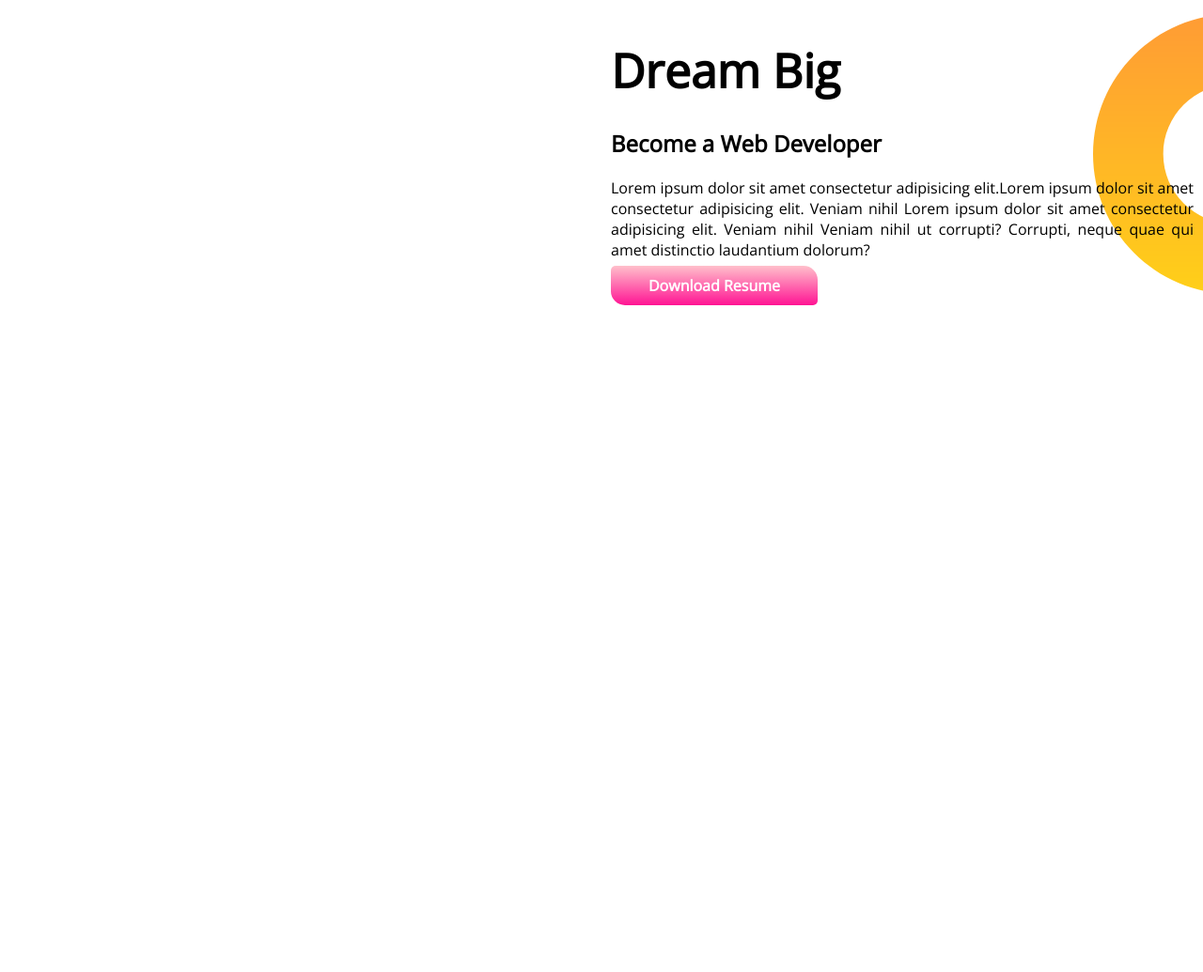
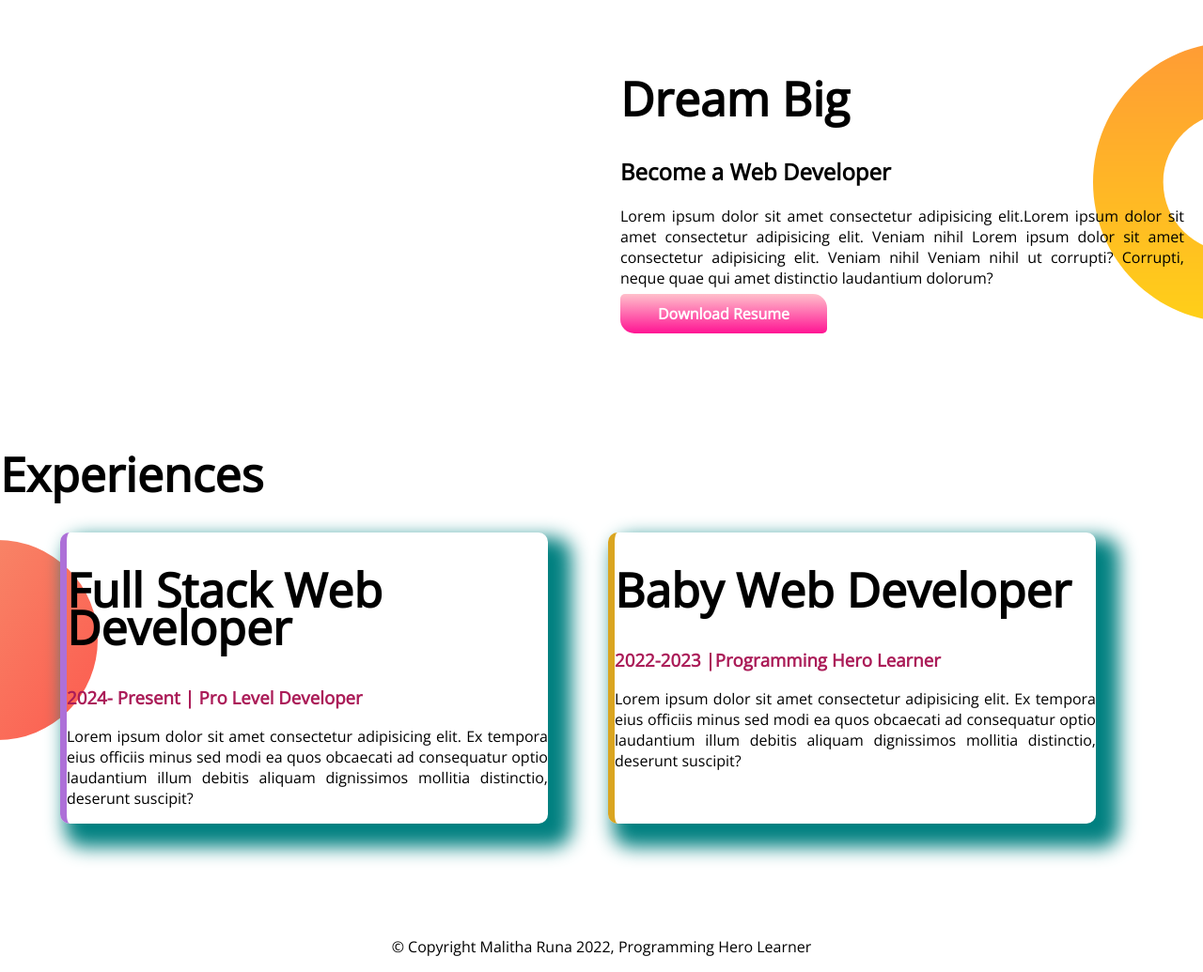
Before and after one commit to malitharuna/developer-portfolio, a plain HTML site: page index.html in a window 1280 px wide. Shown: the part 555-1590 px from the top of the page at 94% size. Before the commit the page ends 1000 px from the top, so only its background shows below. Drawn offline with nearby package versions, Linux system fonts and the light colour scheme.

Commit message:
ready site

```diff
--- a/index.html
+++ b/index.html
@@ -11,10 +11,10 @@
     <link rel="stylesheet" href="style.css">
 </head>
 <body>
-    <section class="top-bg">
+    <section class="top-bg flexible-container">
         <div class="half-width">
             <h1>Welcome to </h1>
-            <h1><span class="name-color">Malitha Runa</span> World</h1>
+            <h1><span class="pink-color">Malitha Runa</span> World</h1>
             <h3>Enthusiastic Web Developer and Dreamer</h3>
             <p>Lorem ipsum dolor sit amet consectetur adipisicing elit. Laborum eaque doloribus dignissimos obcaecati provident, ullam a similique numquam repellendus ipsa in! Veritatis, minus quisquam assumenda corrupti adipisci beatae sunt repellat dolore necessitatibus, odit provident optio voluptas ullam esse, excepturi enim dolores non dicta molestias voluptates iure! Repellendus consectetur optio corrupti iure perspiciatis </p>
 
@@ -28,7 +28,7 @@
 
     </section>
 
-    <section class="dream-big">
+    <section class="dream-big flexible-container">
         <div class="half-width">
             <img src="images/pic3.jpg" alt="">
         </div>
@@ -40,12 +40,26 @@
         </div >
     </section>
 
+    <section class="experience-area">
+        <h1>Experiences</h1>
+        <div class="flexible-container">
+            <div id="full-stack-developer" class="experience-item">
+                <h1>Full Stack Web Developer </h1>
+                <h3 class="pink-color">2024- Present | Pro Level Developer</h3>
+                <p>Lorem ipsum dolor sit amet consectetur adipisicing elit. Ex tempora eius officiis minus sed modi ea quos obcaecati ad consequatur optio laudantium illum debitis aliquam dignissimos mollitia distinctio, deserunt suscipit?</p>
+            </div>
+            <div id="baby-developer" class="experience-item">
+                <h1>Baby Web Developer</h1>
+                <h3 class="pink-color">2022-2023 |Programming Hero Learner</h3>
+                <p>Lorem ipsum dolor sit amet consectetur adipisicing elit. Ex tempora eius officiis minus sed modi ea quos obcaecati ad consequatur optio laudantium illum debitis aliquam dignissimos mollitia distinctio, deserunt suscipit?</p>
+            </div>
+        </div>
 
+    </section>
+</body>
 
+<footer>
+    <p> &copy; Copyright Malitha Runa 2022, Programming Hero Learner</p>
+</footer>
 
-
-
-
-
-</body>
 </html>
--- a/style.css
+++ b/style.css
@@ -7,11 +7,11 @@ h1 {
     font-size: 50px;
     line-height: .8;
 }
-.name-color {
-    color: rgb(249, 90, 172);
+.pink-color {
+    color: rgb(171, 28, 88);
 }
 
-section {
+.flexible-container {
     display: flex;
     margin-bottom: 120px;
 }
@@ -21,7 +21,7 @@ section {
 }
 .half-width {
     width: 50%;
-    padding: 10px;
+    padding: 20px;
 }
 .profile-pic {
     height: 400px;
@@ -39,9 +39,28 @@ p {
     font-weight: bold;
     color: white;
 }
-
 .dream-big {
     background-image: url(images/dream-bg.png);
     background-repeat: no-repeat;
     background-position: right;
 }
+.experience-item {
+    box-shadow: 15px 15px 20px 10px rgb(0, 128, 128);
+    margin-left:5%;
+    width: 40%;
+    border-radius: 10px;
+}
+.experience-area {
+    background-image: url(images/exp-bg.png);
+    background-repeat: no-repeat;
+    background-position: left;
+}
+#full-stack-developer {
+border-left:7px solid rgb(173, 112, 216);
+}
+#baby-developer {
+    border-left: 7px solid goldenrod;
+}
+footer p {
+    text-align: center;
+}
```
